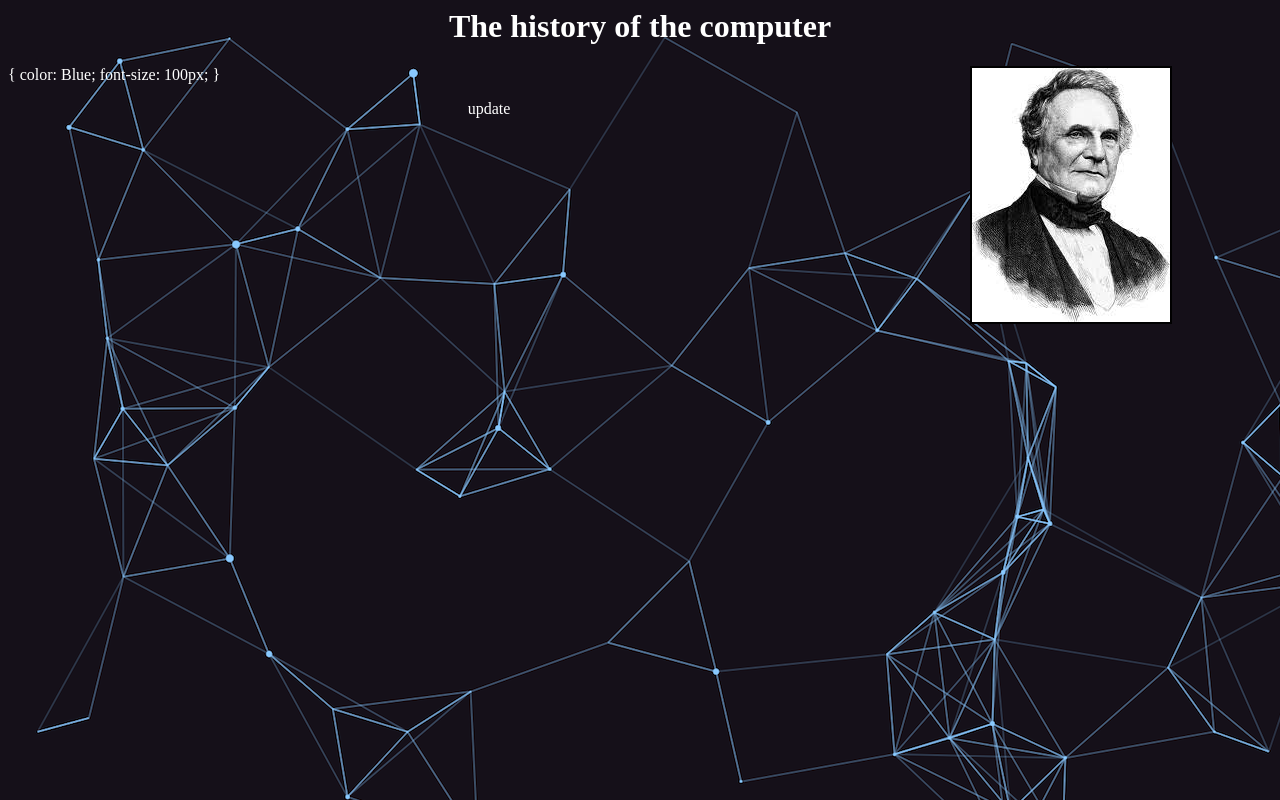
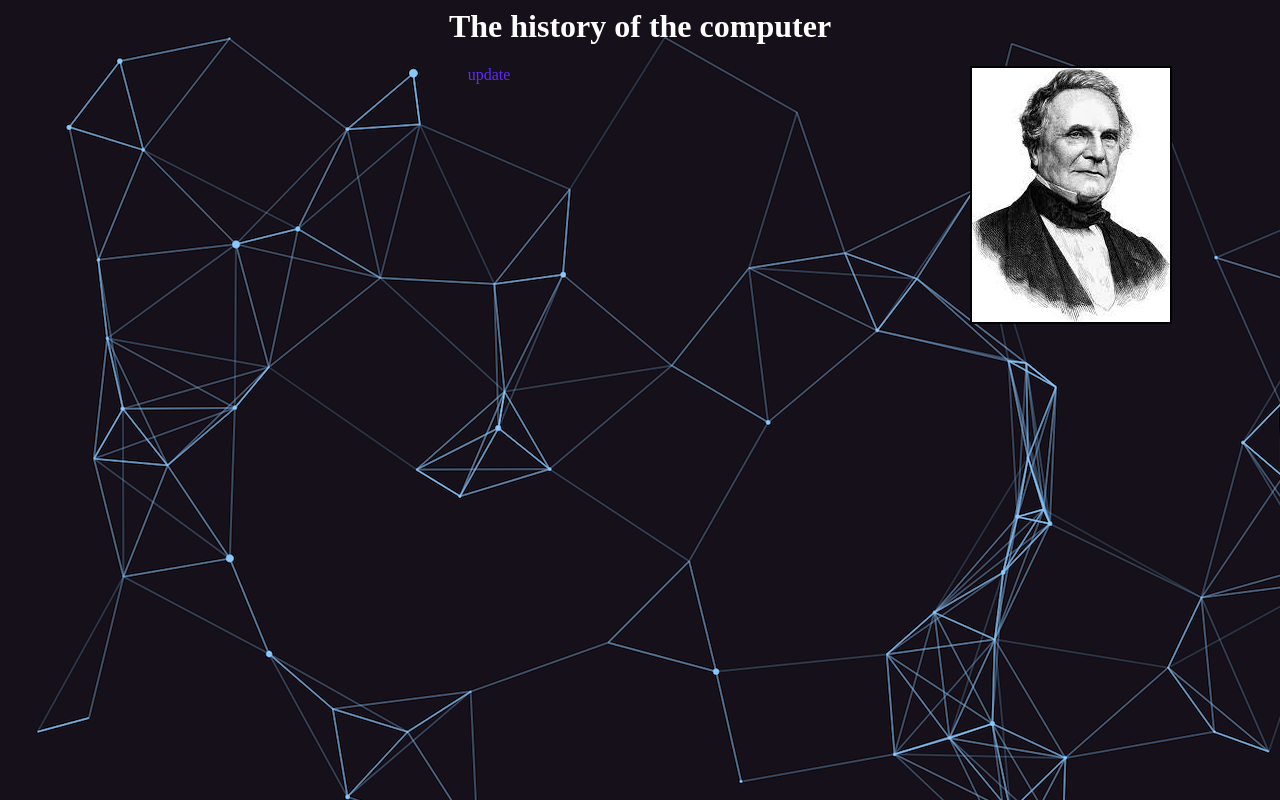
Before and after one commit to Th3oDoor/HOTC.github.io, a plain HTML site: page index.html in a window 1280 px wide. Drawn offline with Linux system fonts and the light colour scheme.

Commit message:
cool update ( text color size and font)

```diff
--- a/index.html
+++ b/index.html
@@ -11,6 +11,16 @@
         margin-right: 100px;
         }
 
+        p {
+
+            color: rgb(100,040 ,255 );
+            font-size: px12;
+            font-family:'Fantasy';
+
+
+
+        }
+
     </style>
 <title>history of the computer</title>
 </head>
@@ -19,12 +29,9 @@
 </body>
         <img src="download.jfif" alt="" id="Babbage">
 
+
         <BODY TEXT="WHITE"> </BODY>
 
-        <p> {
-            color: Blue;
-            font-size: 100px;
-          }
            <p  align="center"> update <p>
         </p>
     </body>
```
